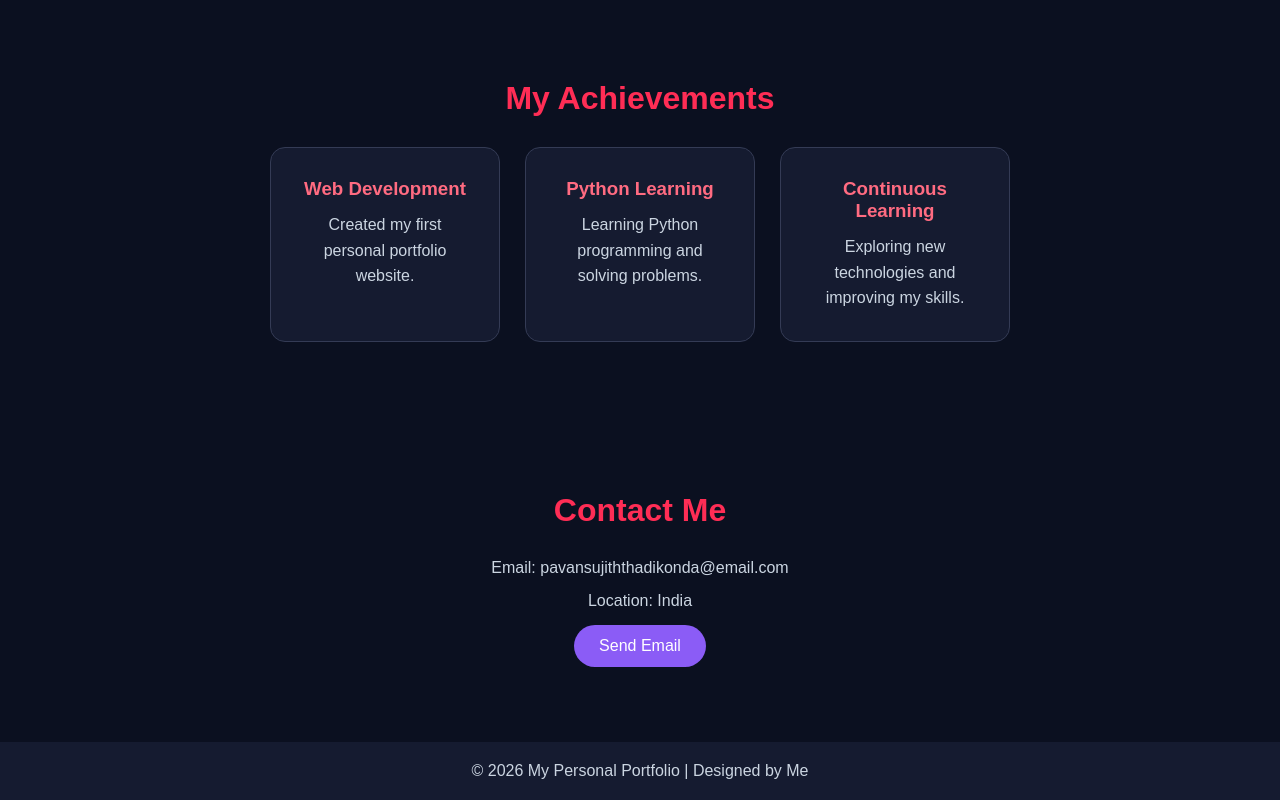
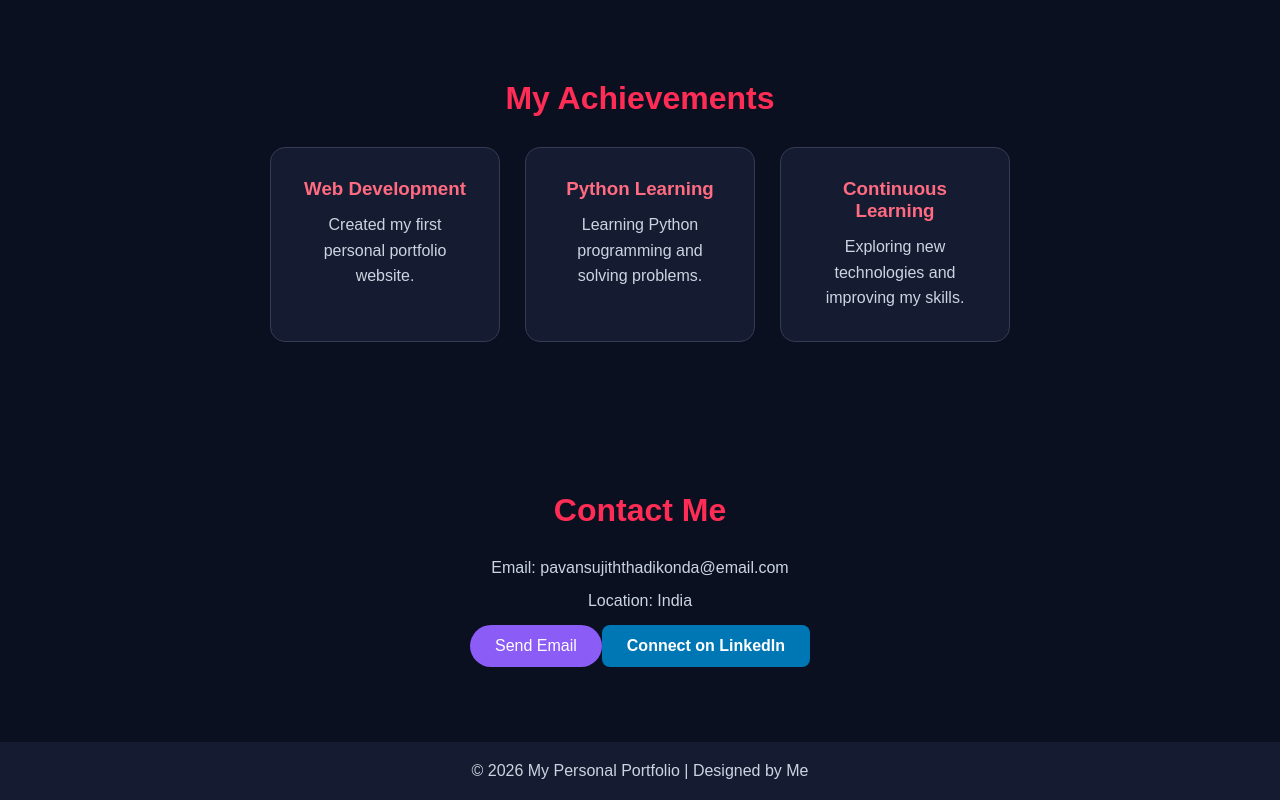
Before and after one commit to pavansujiththadikonda-cell/Personal-Portfolio, a plain HTML site: page index.html in a window 1280 px wide. Shown: the part 1758-2558 px from the top of the page. Drawn offline with Linux system fonts and the light colour scheme.

Commit message:
Add files via upload

```diff
--- a/index.html
+++ b/index.html
@@ -123,6 +123,12 @@
 
         <a href="mailto:pavansujiththadikonda@gmail.com"class="btn">
             Send Email
+        <a href="https://www.linkedin.com/in/pavan-sujith-thadikonda-24621a43a/"
+   target="_blank"
+   rel="noopener noreferrer"
+   class="linkedin-btn">
+   Connect on LinkedIn
+</a>
         </a>
     </section>
 
--- a/style.css
+++ b/style.css
@@ -227,33 +227,18 @@ button:hover,
 }
 
 
-/* Crimson Spray Cursor Effect */
-
-.smoke-particle {
-    position: fixed;
-    width: 35px;
-    height: 35px;
-    border-radius: 50%;
-    pointer-events: none;
-    z-index: 9999;
-    background: radial-gradient(
-        circle,
-        rgba(255, 20, 60, 0.65) 0%,
-        rgba(220, 0, 45, 0.3) 40%,
-        transparent 75%
-    );
-    filter: blur(7px);
-    transform: translate(-50%, -50%);
-    animation: sprayFade 1s ease-out forwards;
+.linkedin-btn {
+    display: inline-block;
+    padding: 12px 25px;
+    background-color: #0077b5;
+    color: white;
+    text-decoration: none;
+    border-radius: 8px;
+    font-weight: bold;
+    transition: 0.3s;
 }
 
-@keyframes sprayFade {
-    0% {
-        opacity: 0.9;
-        transform: translate(-50%, -50%) scale(0.6);
-    }
-    100% {
-        opacity: 0;
-        transform: translate(-50%, -50%) scale(3.5);
-    }
+.linkedin-btn:hover {
+    background-color: #005582;
+    transform: scale(1.05);
 }
```
